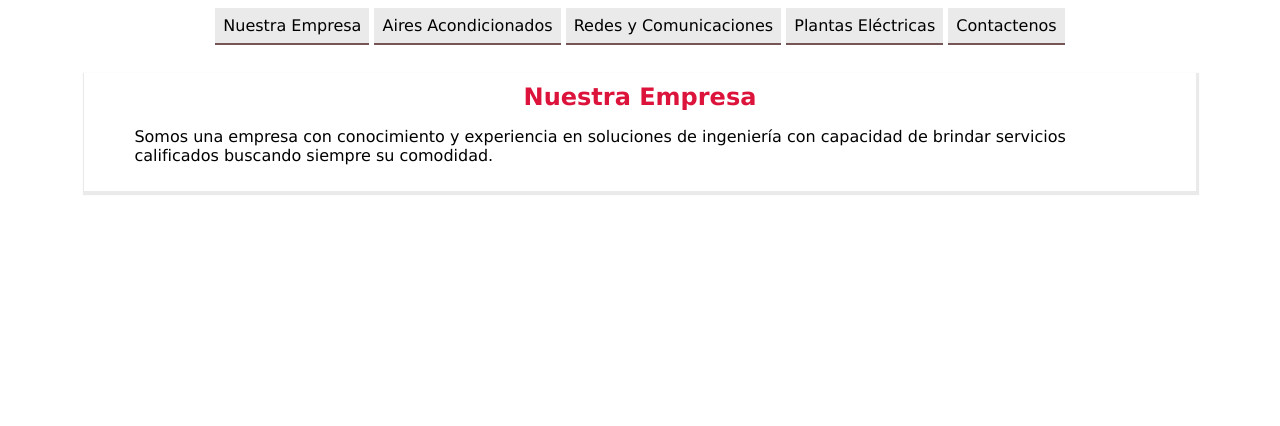
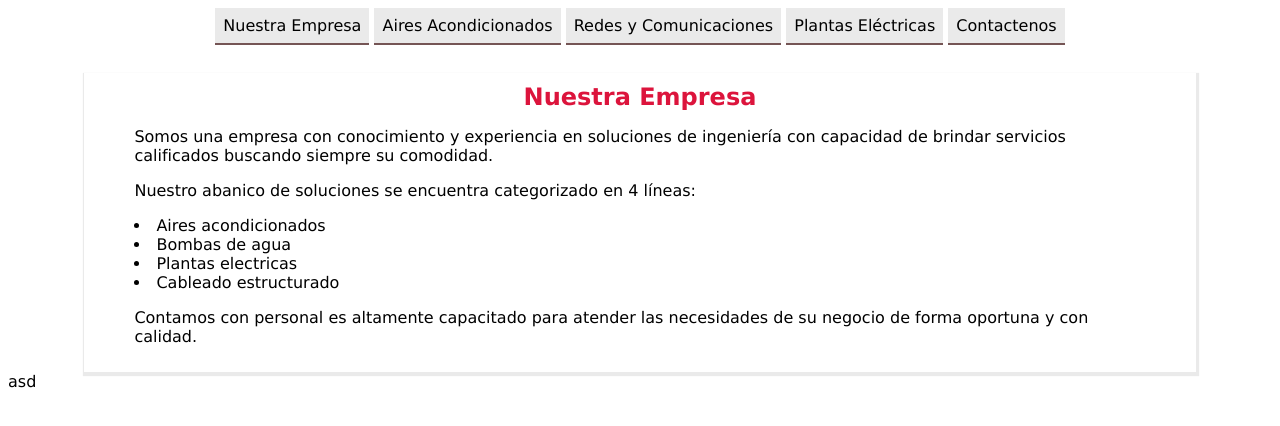
Before and after one commit to zerofelx/HidroairPyS, a plain HTML site: page index.html in a window 1280 px wide. Shown: the part 70-496 px from the top of the page. Drawn offline with Linux system fonts and the light colour scheme.

Commit message:
Agregando logo e información a la caja de contenido 1

```diff
--- a/index.html
+++ b/index.html
@@ -4,9 +4,12 @@
     <meta charset="UTF-8">
     <meta name="viewport" content="width=device-width, initial-scale=1.0">
     <meta http-equiv="X-UA-Compatible" content="ie=edge">
+    <link rel="stylesheet" href="style.css">
+    <link rel="icon" href="assets/images/logo.png" type="image/png">
+
+
     <title>HidroairPyS</title>
 
-    <link rel="stylesheet" href="style.css">
 
 </head>
 <body>
@@ -29,10 +32,19 @@
         <h2 class="subtitulo">Nuestra Empresa</h2>
 
         <p>Somos una empresa con conocimiento y experiencia en soluciones de ingeniería con capacidad de brindar servicios calificados buscando siempre su comodidad.</p>
+        <p>Nuestro abanico de soluciones se encuentra categorizado en 4 líneas:</p>
+
+        <li>Aires acondicionados</li>
+        <li>Bombas de agua</li>
+        <li>Plantas electricas</li>
+        <li>Cableado estructurado</li>
+
+        <p>Contamos con personal es altamente capacitado para atender las necesidades de su negocio de forma oportuna y con calidad.</p>
     </div>
 
 
 
+<footer>asd</footer>
 
 </body>
 </html>
```
Also changed, not shown: assets/images/logo.png (renamed from assets/images/LOGO HIDROAIR (1).png).
